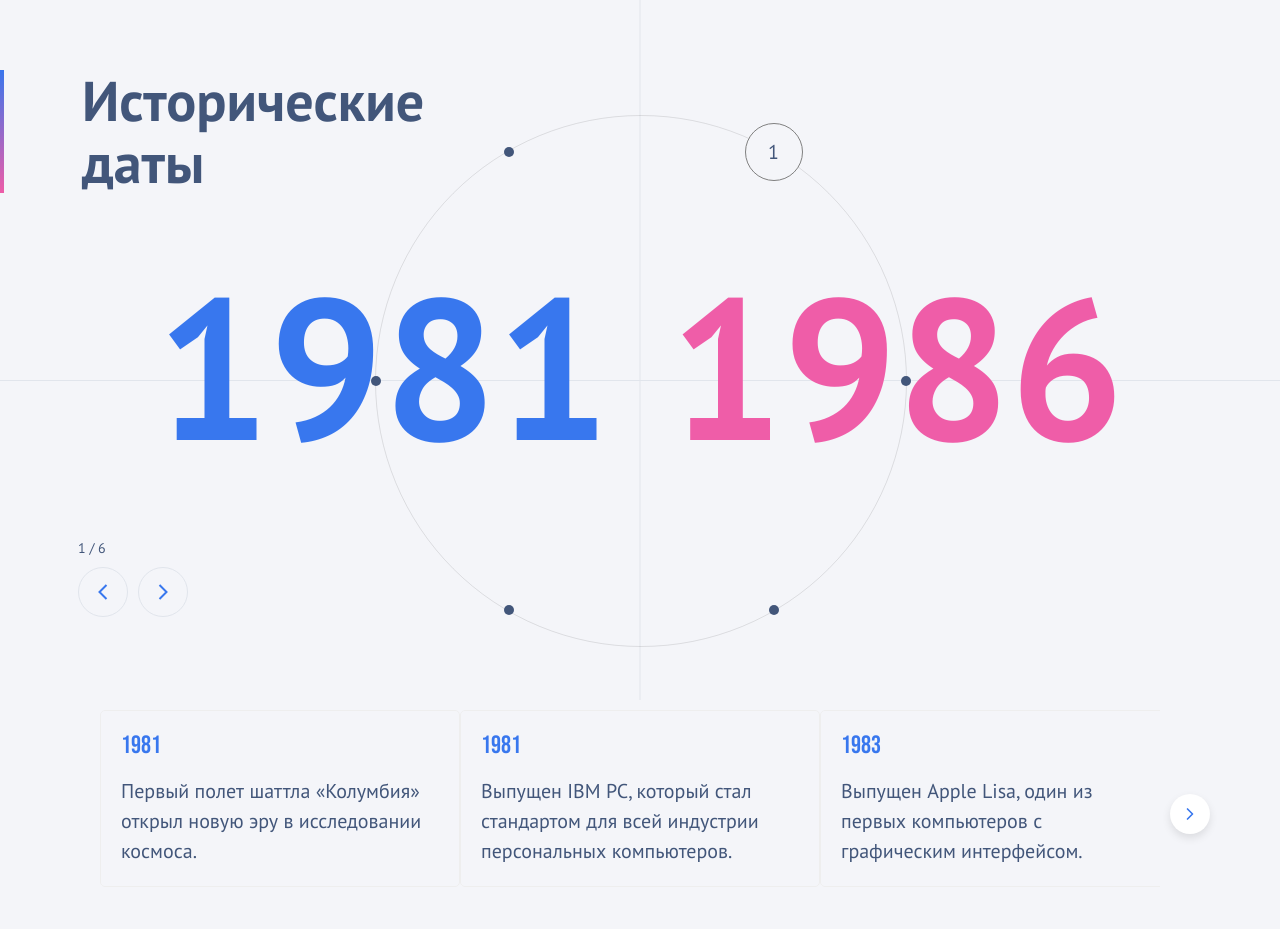
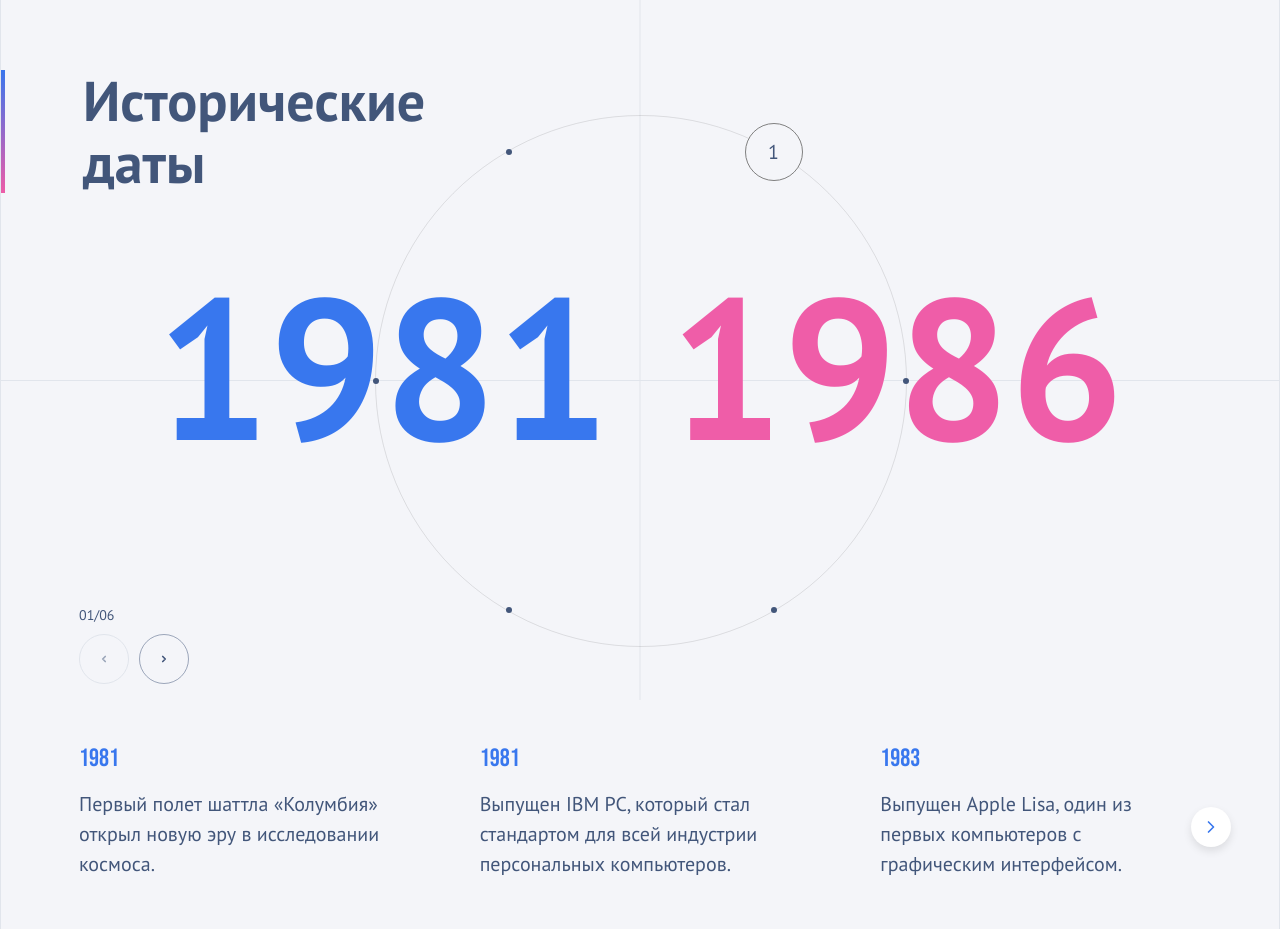
Before and after one commit to loschinin/timeline-slider, a Next.js app: page / in a window 1280 px wide. Shown: the part 100-1029 px from the top of the page. Built offline with nearby package versions, Linux system fonts and the light colour scheme.

Commit message:
layout pixel perfect adjustment

```diff
--- a/src/components/Timeline/BulletPagination/BulletPagination.module.scss
+++ b/src/components/Timeline/BulletPagination/BulletPagination.module.scss
@@ -4,21 +4,23 @@
   display: flex;
   justify-content: center;
   align-items: center;
-  gap: 8px;
+  gap: 10px;
   margin: 20px 0;
 
   .bullet {
-    width: 8px;
-    height: 8px;
+    width: 6px;
+    height: 6px;
     border-radius: 50%;
-    background-color: #ccc;
+    background-color: #42567a;
     border: none;
     padding: 0;
     cursor: pointer;
     transition: background-color 0.3s ease;
+    opacity: 0.4;
 
     &.active {
-      background-color: #3877ee;
+      background-color: #42567a;
+      opacity: 1;
     }
   }
 }
--- a/src/components/Timeline/CirclePagination/CirclePagination.module.scss
+++ b/src/components/Timeline/CirclePagination/CirclePagination.module.scss
@@ -39,8 +39,8 @@
     // Small visible dot
     content: '';
     position: absolute;
-    width: 10px;
-    height: 10px;
+    width: 6px;
+    height: 6px;
     background-color: var(--foreground);
     border-radius: 50%;
     transition: all 0.3s ease;
--- a/src/components/Timeline/CustomSwiper/CustomSwiper.module.scss
+++ b/src/components/Timeline/CustomSwiper/CustomSwiper.module.scss
@@ -1,7 +1,7 @@
 @use '@/styles/_mixins.scss' as g;
 
 .swiperContainer {
-  width: calc(100% - 200px);
+  width: calc(100% - 156px);
   position: relative;
   overflow: visible; // Allow elements to extend beyond the container
   align-items: center;
@@ -67,8 +67,8 @@
   min-height: 135px;
   gap: 15px;
   flex: 0 0 350px;
-  padding: 20px;
-  border: 1px solid #eee;
+  padding: 20px 0;
+  // border: 1px solid #eee;
   border-radius: 5px;
 
   span {
@@ -85,14 +85,25 @@
 }
 
 @media (max-width: g.$breakpoint-mobile) {
+  .swiperContainer {
+    width: 100%;
+    :global(.swiper-slide-next) {
+      opacity: 0.5;
+    }
+    min-height: 220px;
+  }
+
   .eventItem {
     max-width: 166px;
     flex: 0 0 280px;
+    padding: 20px 0;
+    gap: 10px;
     span {
       font-size: 16px;
     }
     p {
       font-size: 14px;
+      line-height: 145%;
     }
   }
 
--- a/src/components/Timeline/CustomSwiper/CustomSwiper.tsx
+++ b/src/components/Timeline/CustomSwiper/CustomSwiper.tsx
@@ -2,12 +2,11 @@ import { gsap } from 'gsap';
 import { useEffect, useRef } from 'react';
 import 'swiper/css';
 import 'swiper/css/navigation';
-import { EffectFade, Navigation } from 'swiper/modules';
+import { FreeMode, Navigation } from 'swiper/modules';
 import { Swiper, SwiperSlide } from 'swiper/react';
 import styles from './CustomSwiper.module.scss';
 
 import { useEvents } from '@/hooks/useEvents';
-import 'swiper/css/effect-fade';
 
 interface CustomSwiperProps {
   page: number;
@@ -33,15 +32,18 @@ const CustomSwiper = ({ page, limit }: CustomSwiperProps) => {
   return (
     <Swiper
       className={styles.swiperContainer}
-      modules={[Navigation, EffectFade]}
+      grabCursor={true}
+      modules={[Navigation, FreeMode]}
       navigation={{
         enabled: true,
         prevEl: prevRef.current,
         nextEl: nextRef.current,
       }}
+      freeMode={true}
+      spaceBetween={80}
       breakpoints={{
         320: {
-          slidesPerView: 1,
+          slidesPerView: 1.5,
           navigation: {
             enabled: false,
           },
--- a/src/components/Timeline/PeriodNavigation/PeriodNavigation.module.scss
+++ b/src/components/Timeline/PeriodNavigation/PeriodNavigation.module.scss
@@ -23,18 +23,33 @@
   border-radius: 50%;
   background-color: transparent;
   border: 1px solid;
-  border-color: #e1e5ec;
+  border-color: rgba(66, 86, 122, 0.5);
   cursor: pointer;
   display: flex;
   justify-content: center;
   align-items: center;
+
+  &:disabled {
+    cursor: not-allowed;
+    border-color: #e1e5ec;
+
+    svg polyline {
+      stroke: rgba(66, 86, 122, 0.5);
+    }
+  }
 }
 
 @media (max-width: g.$breakpoint-tablet) {
   .periodNavContainer {
     position: absolute;
-    bottom: 10px;
-    left: 10px;
+    bottom: 23px;
+    left: 20px;
     padding-left: 0;
+    gap: 8px;
+  }
+
+  .navButton {
+    width: 25px;
+    height: 25px;
   }
 }
--- a/src/components/Timeline/PeriodNavigation/PeriodNavigation.tsx
+++ b/src/components/Timeline/PeriodNavigation/PeriodNavigation.tsx
@@ -4,18 +4,16 @@ import styles from './PeriodNavigation.module.scss';
 interface PeriodNavigationProps {
   page: number;
   totalPages?: number;
-  isPrevDisabled: boolean;
-  isNextDisabled: boolean;
   setPage: Dispatch<SetStateAction<number>>;
 }
 
 const PeriodNavigation: React.FC<PeriodNavigationProps> = ({
   page,
   totalPages,
-  isPrevDisabled,
-  isNextDisabled,
   setPage,
 }) => {
+  const isPrevDisabled = page === 1;
+  const isNextDisabled = !totalPages || page === totalPages;
   const handlePrevPage = () => {
     setPage((prevPage) => Math.max(prevPage - 1, 1));
   };
@@ -28,7 +26,7 @@ const PeriodNavigation: React.FC<PeriodNavigationProps> = ({
   return (
     <div className={styles.periodNavContainer}>
       <div className={styles.periodFraction}>
-        {page} / {totalPages}
+        {String(page).padStart(2, '0')}/{String(totalPages).padStart(2, '0')}
       </div>
       <div className={styles.periodNavButtons}>
         <button
@@ -39,11 +37,17 @@ const PeriodNavigation: React.FC<PeriodNavigationProps> = ({
           <svg
             width="10"
             height="16"
-            viewBox="0 0 10 16"
+            viewBox="0 0 24 24"
             fill="none"
             xmlns="http://www.w3.org/2000/svg"
           >
-            <path d="M8.5 15L1.5 8L8.5 1" stroke="#3877EE" strokeWidth="2" />
+            <polyline
+              points="15 18 9 12 15 6"
+              stroke="#42567A"
+              strokeWidth="4"
+              strokeLinecap="round"
+              strokeLinejoin="round"
+            />
           </svg>
         </button>
         <button
@@ -54,11 +58,17 @@ const PeriodNavigation: React.FC<PeriodNavigationProps> = ({
           <svg
             width="10"
             height="16"
-            viewBox="0 0 10 16"
+            viewBox="0 0 24 24"
             fill="none"
             xmlns="http://www.w3.org/2000/svg"
           >
-            <path d="M1.5 1L8.5 8L1.5 15" stroke="#3877EE" strokeWidth="2" />
+            <polyline
+              points="9 18 15 12 9 6"
+              stroke="#42567A"
+              strokeWidth="4"
+              strokeLinecap="round"
+              strokeLinejoin="round"
+            />
           </svg>
         </button>
       </div>
--- a/src/components/Timeline/Timeline.module.scss
+++ b/src/components/Timeline/Timeline.module.scss
@@ -8,8 +8,9 @@
   padding-top: 170px;
   border-left: 1px solid #e1e5ec;
   border-right: 1px solid #e1e5ec;
-  gap: 93px;
   overflow: hidden;
+  box-sizing: border-box;
+  gap: 160px;
 
   // vertical line
   &::before {
@@ -33,25 +34,44 @@
     height: 1px;
     background-color: #e1e5ec;
   }
+
+  .timelineHeader {
+    display: flex;
+    flex-direction: column;
+    gap: 93px;
+  }
 }
 
 .title {
   font-size: 56px;
   font-weight: bold;
   max-width: 353px;
-  padding-left: 78px;
   line-height: 110%;
   border-left: 4.5px solid;
+  padding-left: 78px;
   border-image: linear-gradient(to bottom, rgb(56, 118, 237), rgb(239, 92, 167))
     1;
 }
 
 .divider {
   display: none;
+  border-color: #c7cdd9;
+  border-style: solid;
+  border-width: 1px 0 0 0;
+}
+
+.timelineBody {
+  display: flex;
+  flex-direction: column;
+  gap: 40px;
 }
 
 @media (max-width: g.$breakpoint-mobile) {
   .timelineContainer {
+    padding-top: 59px;
+    padding-left: 20px;
+    padding-right: 20px;
+    gap: 0;
     // vertical line
     &::before {
       display: none;
@@ -60,16 +80,27 @@
     &::after {
       display: none;
     }
+
+    .timelineHeader {
+      display: flex;
+      flex-direction: column;
+      gap: 56px;
+
+      .divider {
+        display: block;
+      }
+    }
   }
 
   .title {
     font-size: 20px;
     max-width: 123px;
-    padding-left: 20px;
+    line-height: 120%;
     border-left: none;
+    padding-left: 0;
   }
 
-  .divider {
-    display: block;
+  .timelineBody {
+    gap: 0;
   }
 }
--- a/src/components/Timeline/Timeline.tsx
+++ b/src/components/Timeline/Timeline.tsx
@@ -17,9 +17,10 @@ const Timeline = () => {
 
   return (
     <div className={styles.timelineContainer}>
+      <div className={styles.timelineHeader}>
         <h1 className={styles.title}>Исторические даты</h1>
+
         <YearsContainer page={page} limit={limit} />
-
         <CirclePagination
           totalPages={initialTotalPages}
           currentPage={page}
@@ -27,11 +28,11 @@ const Timeline = () => {
         />
 
         <hr className={styles.divider} />
+      </div>
+      <div className={styles.timelineBody}>
         <PeriodNavigation
           page={page}
           totalPages={initialTotalPages}
-        isPrevDisabled={page === 1}
-        isNextDisabled={!initialTotalPages || page === initialTotalPages}
           setPage={setPage}
         />
         <CustomSwiper page={page} limit={limit} />
@@ -41,6 +42,7 @@ const Timeline = () => {
           onPageChange={setPage}
         />
       </div>
+    </div>
   );
 };
 
--- a/src/components/Timeline/YearsContainer/YearsContainer.module.scss
+++ b/src/components/Timeline/YearsContainer/YearsContainer.module.scss
@@ -26,6 +26,9 @@
   .startYear,
   .endYear {
     font-size: 56px;
+    line-height: 72px;
+    padding: 0;
+    gap: 15px;
   }
 
   .startYear {
@@ -37,5 +40,6 @@
   .startYear,
   .endYear {
     font-size: 80px;
+    line-height: 72px;
   }
 }
```
Lines whose indentation alone changed are shown as unchanged.
